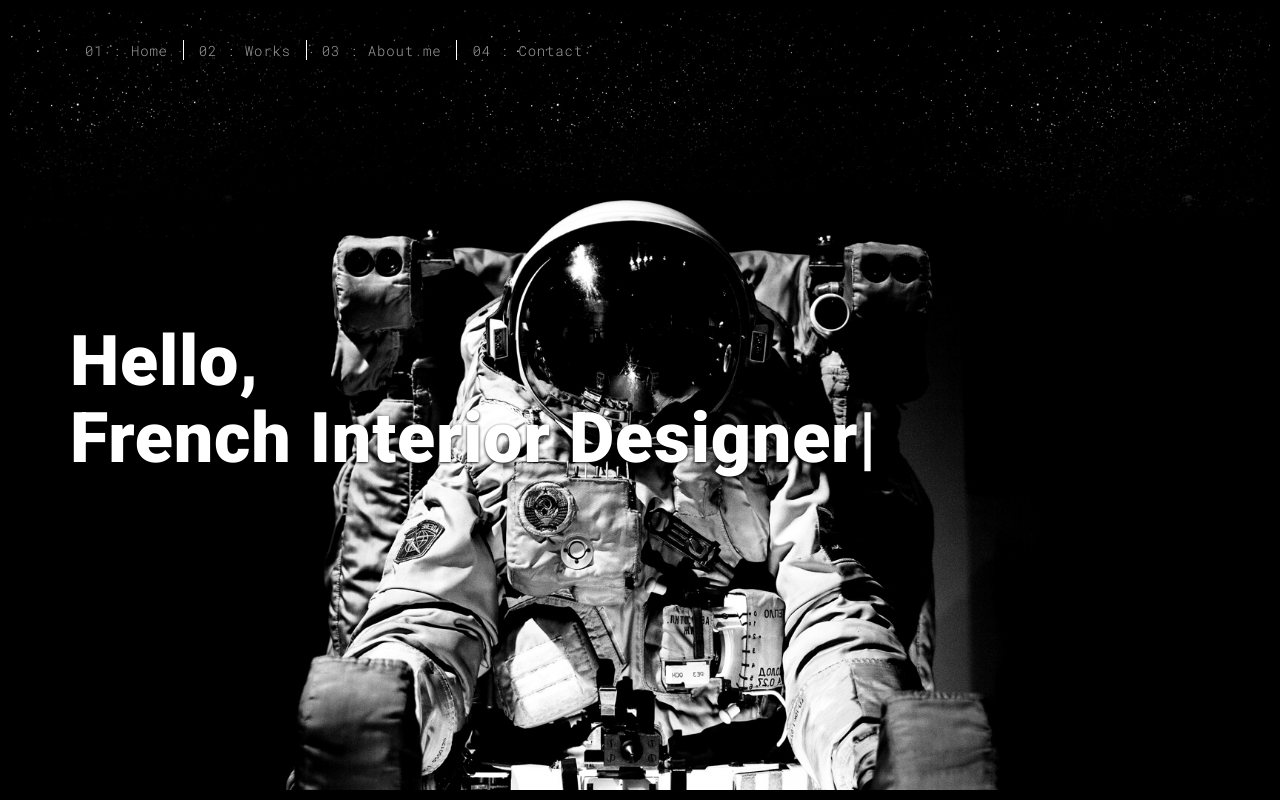
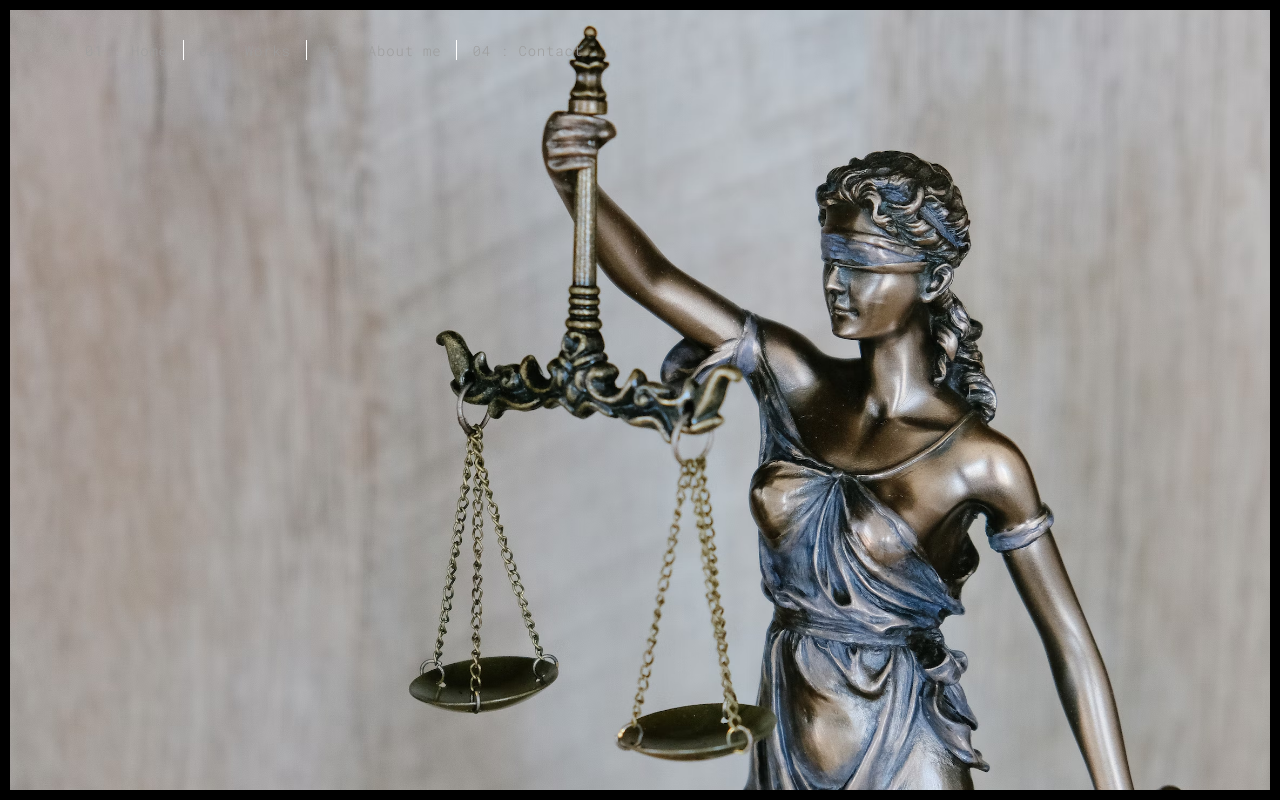
Before and after one commit to robby-o/porto, a Flask app: page / in a window 1280 px wide. Run offline with Flask 2, Linux system fonts and the light colour scheme; some libraries are stand-ins or nearby versions.

Commit message:
updated photo

```diff
--- a/templates/index.html
+++ b/templates/index.html
@@ -67,22 +67,22 @@
     <!-- Add your site or app content here -->
     <div
       class="hero-full-container background-image-container white-text-container"
-      style="background-image: url('./static/assets/images/space.jpg')"
+      style="background-image: url('./static/assets/images/scales.avif')"
     >
       <div class="container">
         <div class="row">
           <div class="col-xs-12">
             <div class="hero-full-wrapper">
               <div class="text-content">
-                <h1>
-                  Hello,<br />
+                <!-- <h1>
+                  Hello, I'm Miguel Lopez<br />
                   <span id="typed-strings">
                     <span>I'm Maaaaariannie</span>
                     <span>French Interior Designer</span>
                     <span>Working For You</span>
                   </span>
                   <span id="typed"></span>
-                </h1>
+                </h1> -->
               </div>
             </div>
           </div>
```
Also changed, not shown: static/assets/images/scales.avif (added).
